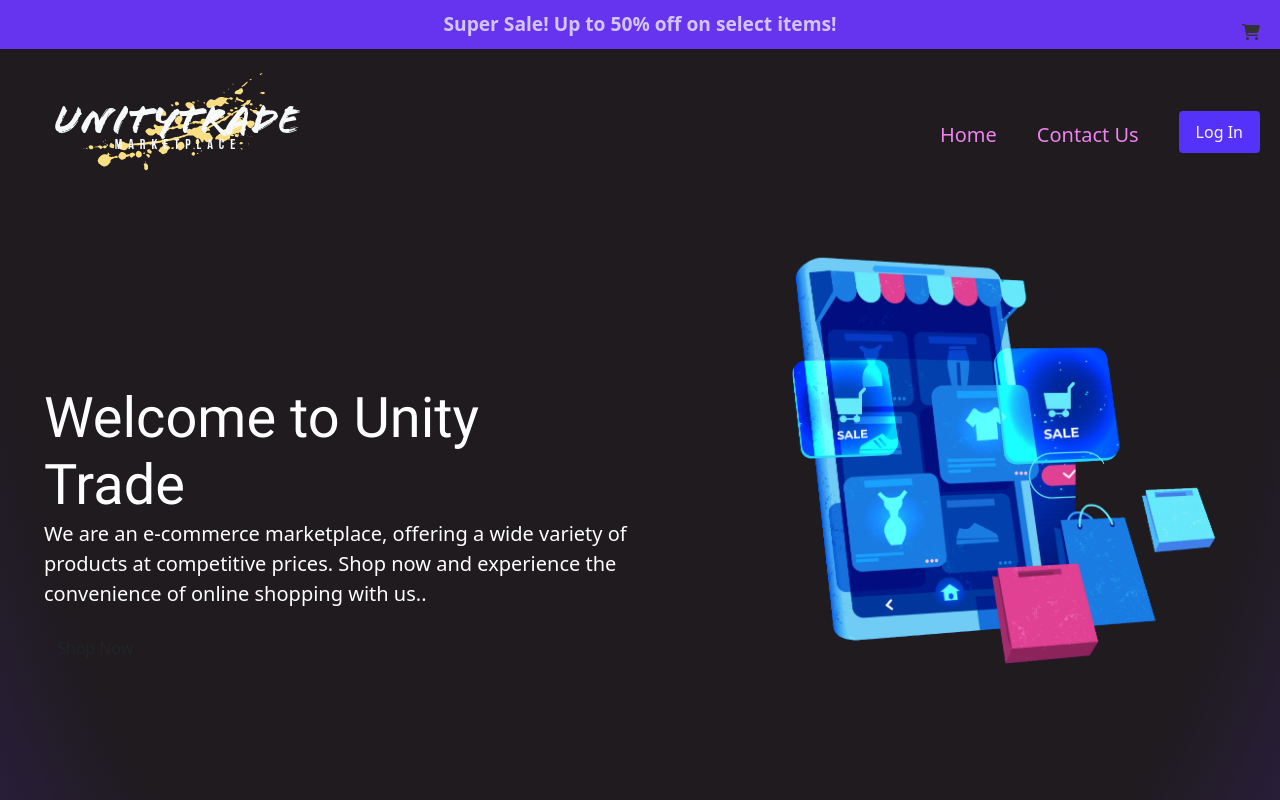
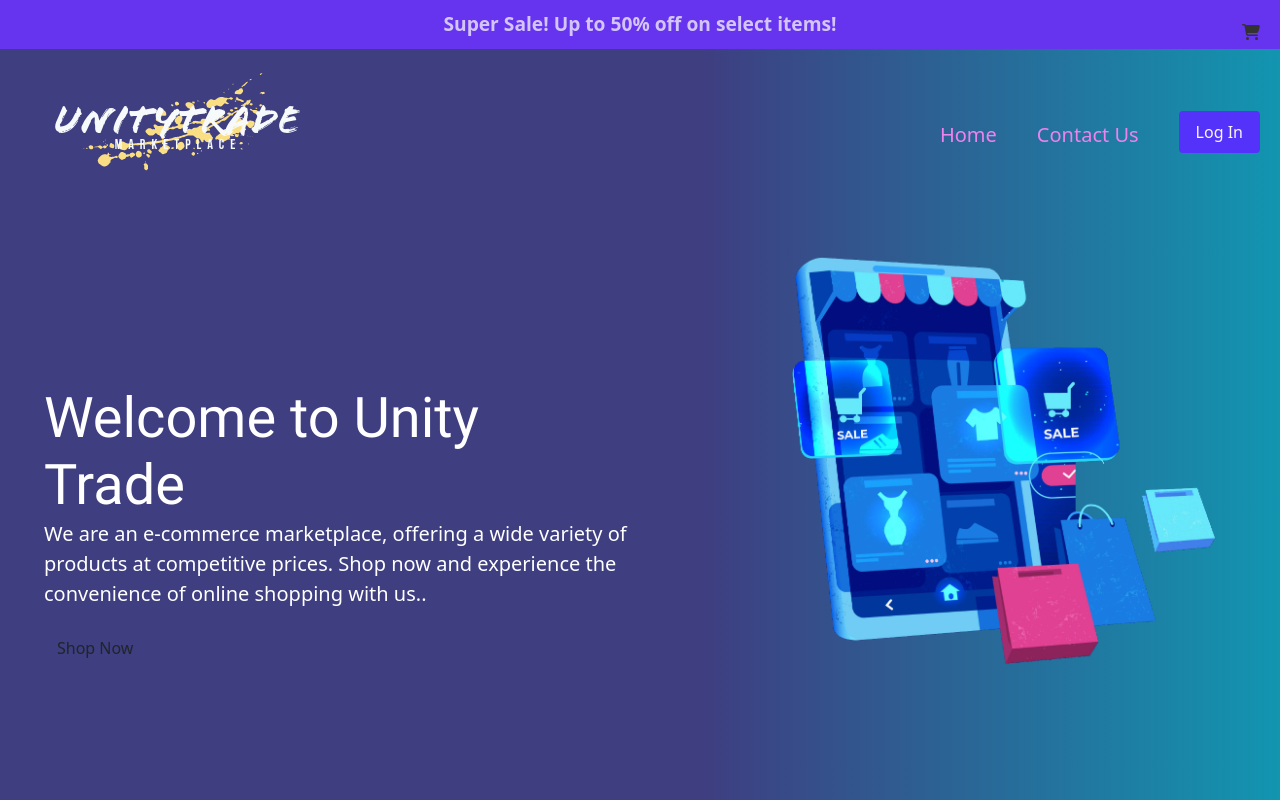
Before and after one commit to uvee35/unitytrade-website, a React (Vite) app: page / in a window 1280 px wide. Shown: the top 800 px of the page. Built offline with nearby package versions, Linux system fonts and the light colour scheme; no server answers.

Commit message:
Update background gradient in App.css

```diff
--- a/src/App.css
+++ b/src/App.css
@@ -16,7 +16,8 @@
 }
 
 body {
-  background: radial-gradient(125% 125% at 50% 10%, #1f1b1e 40%, #6633ee 100%);
+  background: linear-gradient(90deg, rgba(62, 62, 129, 1) 55%, rgba(18, 149, 176, 1) 100%);
+
   background-color: var(--main-background-color);
   color: var(--text-color);
   font-weight: var(--font-weight);
```
